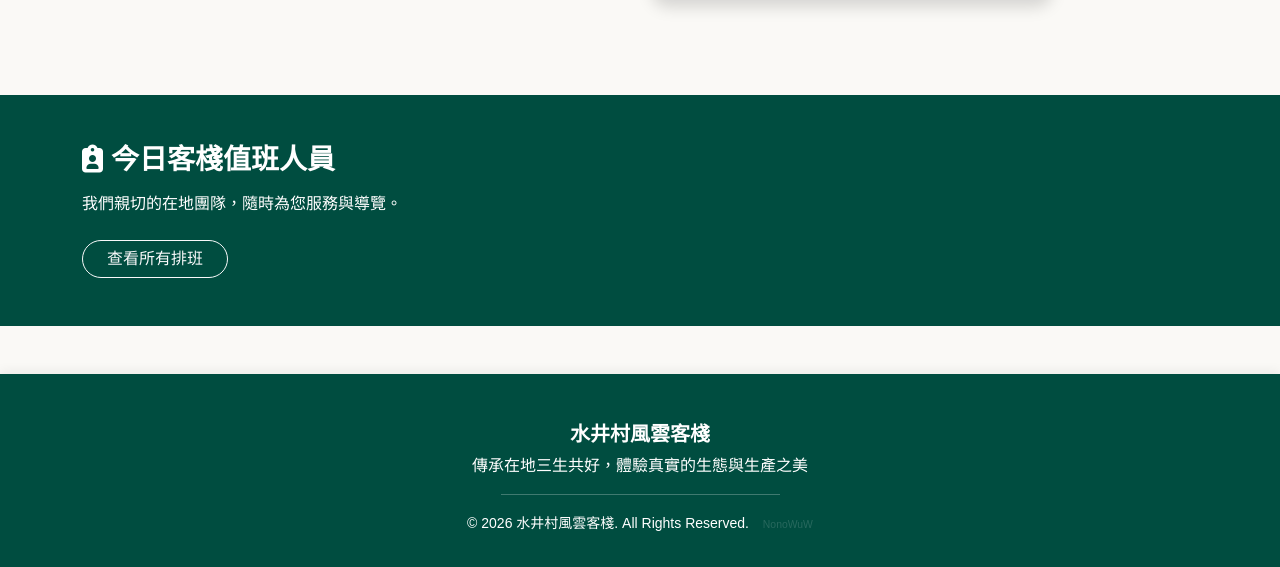
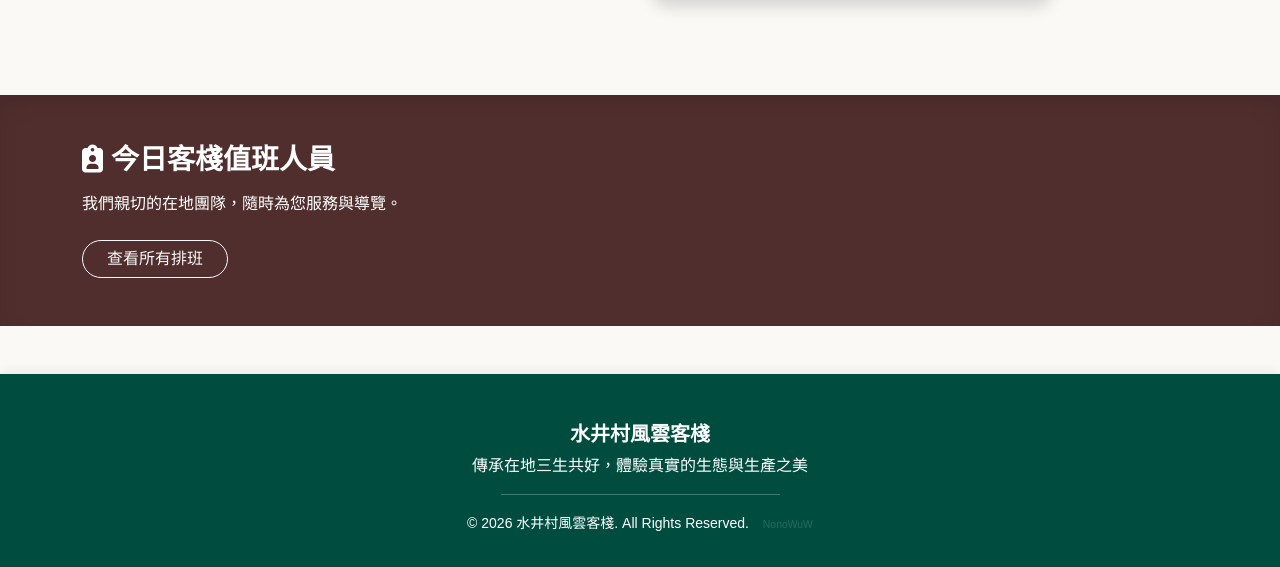
Before and after one commit to Nono0325/Shuijing-Fengyun-Inn, a Django app: page / in a window 1280 px wide. Shown: the part 1826-2393 px from the top of the page. Run offline with Django 5.2, Linux system fonts and the light colour scheme; data that the repository does not hold is empty.

Commit message:
UI update: Separated Duty Staff section color from Footer for better visual hierarchy

```diff
--- a/templates/inn_app/home.html
+++ b/templates/inn_app/home.html
@@ -224,7 +224,7 @@
 </div>
 
 <!-- On Duty Staff Section (Kept from original) -->
-<div class="container-fluid py-5" style="background-color: var(--primary-color);">
+<div class="container-fluid py-5" style="background-color: #512E2E; box-shadow: inset 0 10px 20px rgba(0,0,0,0.1);">
     <div class="container text-center text-lg-start">
         <div class="row align-items-center">
             <div class="col-lg-5 text-white">
```
